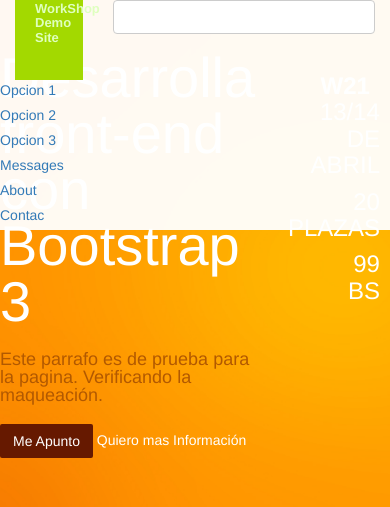
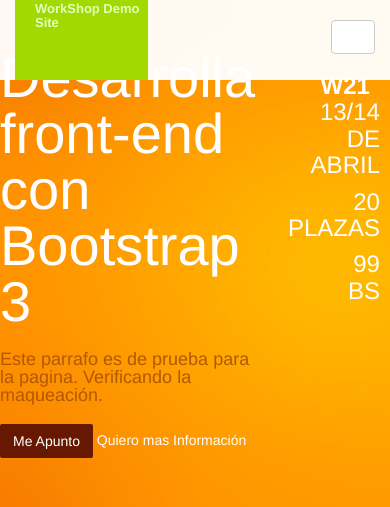
Before and after one commit to Emanuel589/practica_bootstrap, a PHP site: page / in a window 390 px wide; the page is wider, and only the part inside the window is pictured. Shown: the top 507 px of that part. Run offline with PHP 8.4, Linux system fonts and the light colour scheme; some web fonts are replaced.

Commit message:
se adapto el header para movil- reponsive

```diff
--- a/css/style.css
+++ b/css/style.css
@@ -149,3 +149,35 @@ footer p {
 	font-size: 1.4rem;
 	font-weight: 600;
 }
+
+/**** paa movil repomsive menu **/
+
+#mobile-menu-button {
+	float: right;;
+	width: 44px;
+	margin: 20px 0;
+}
+
+#mobile-main-menu {
+	display: none;
+}
+
+#mobile-main-menu a {
+	display: block;
+	width: 100%;
+	padding: 10px 0;
+	border-top: 1px solid #eee;
+	color: #aaa;
+	text-align: center;
+	text-transform: uppercase;
+}
+
+#mobile-main-menu li {
+	margin: 0;
+}
+
+#mobile-main-menu a:hover {
+	color: #fff;
+	text-decoration: none;
+	background-color: #a3d900;
+}
--- a/inc/footer_common.php
+++ b/inc/footer_common.php
@@ -2,3 +2,14 @@
  <script src="js/jquery-3.1.1.min.js"></script>
  <!-- Latest compiled and minified JavaScript -->
  <script src="js/bootstrap.min.js"></script>
+ <!-- Para ocultar menu movil -->
+ <script>
+     function toggleMobileMenu(){
+     	var $mobileMenu = $('#mobile-main-menu');
+     	$mobileMenu.slideToggle('fast');
+     }
+
+     $(document).ready(function(){
+     	$('#mobile-menu-button').on('click',toggleMobileMenu)
+     });
+ </script>
--- a/inc/header.php
+++ b/inc/header.php
@@ -1,11 +1,11 @@
 <header id="main-header">
 <div class="container">
      	<div class="row">
-     	   <div class="col-xs-3">
+     	   <div class="col-xs-5 col-sm-3">
      	   	 <h1 id="main-logo"><a href="index.php"><span>WorkShop Demo Site</span></a></h1>
      	   </div>
-     	   <div class="col-xs-9">
-     	   	  <ul class="nav nav-pills hidden-xs">
+     	   <div class="col-xs-7 col-sm-9">
+     	   	  <ul id="main-menu" class="nav nav-pills hidden-xs">
 				<li role="presentation" class="active"><a href="#">Home</a></li>
 				<li class="dropdown">
 				  <a class="dropdown-toggle" data-toggle="dropdown" href="#">Profile<span class="caret"></span></a>
@@ -26,13 +26,13 @@
      	</div>
 </div>
 <div class="visible-xs">
-	<ul class="mobile-main-menu">
+	<ul id="mobile-main-menu">
 		<li><a href="detail.php">Opcion 1</a></li>
 		<li><a href="detail.php">Opcion 2</a></li>
 		<li><a href="detail.php">Opcion 3</a></li>
-		<li role="presentation"><a href="#">Messages</a></li>
-		<li role="presentation"><a href="#">About</a></li>
-		<li role="presentation"><a href="#">Contac</a></li>
+		<li><a href="#">Messages</a></li>
+		<li><a href="#">About</a></li>
+		<li><a href="#">Contac</a></li>
 	</ul>
 </div>
 </header>
```
